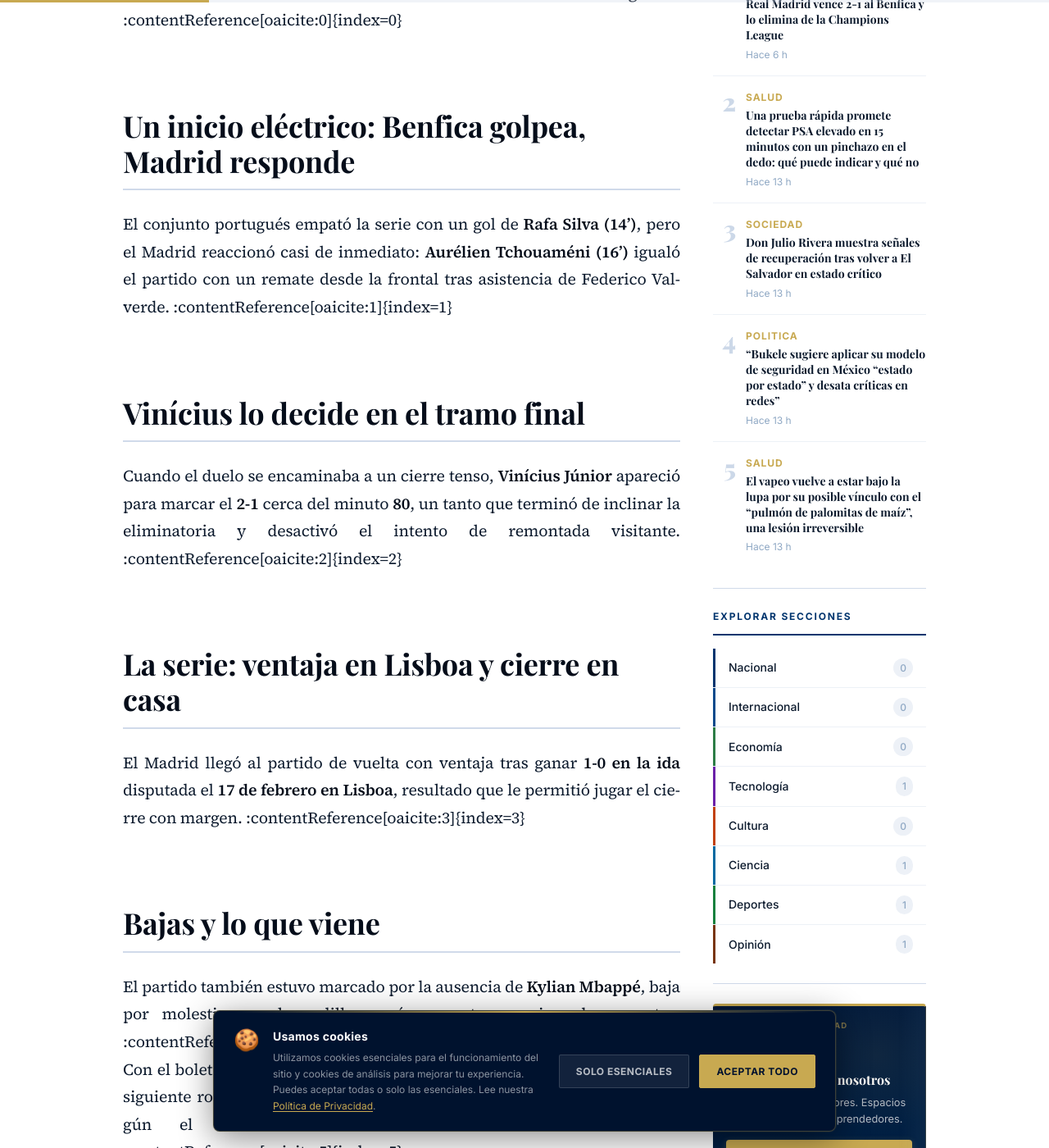
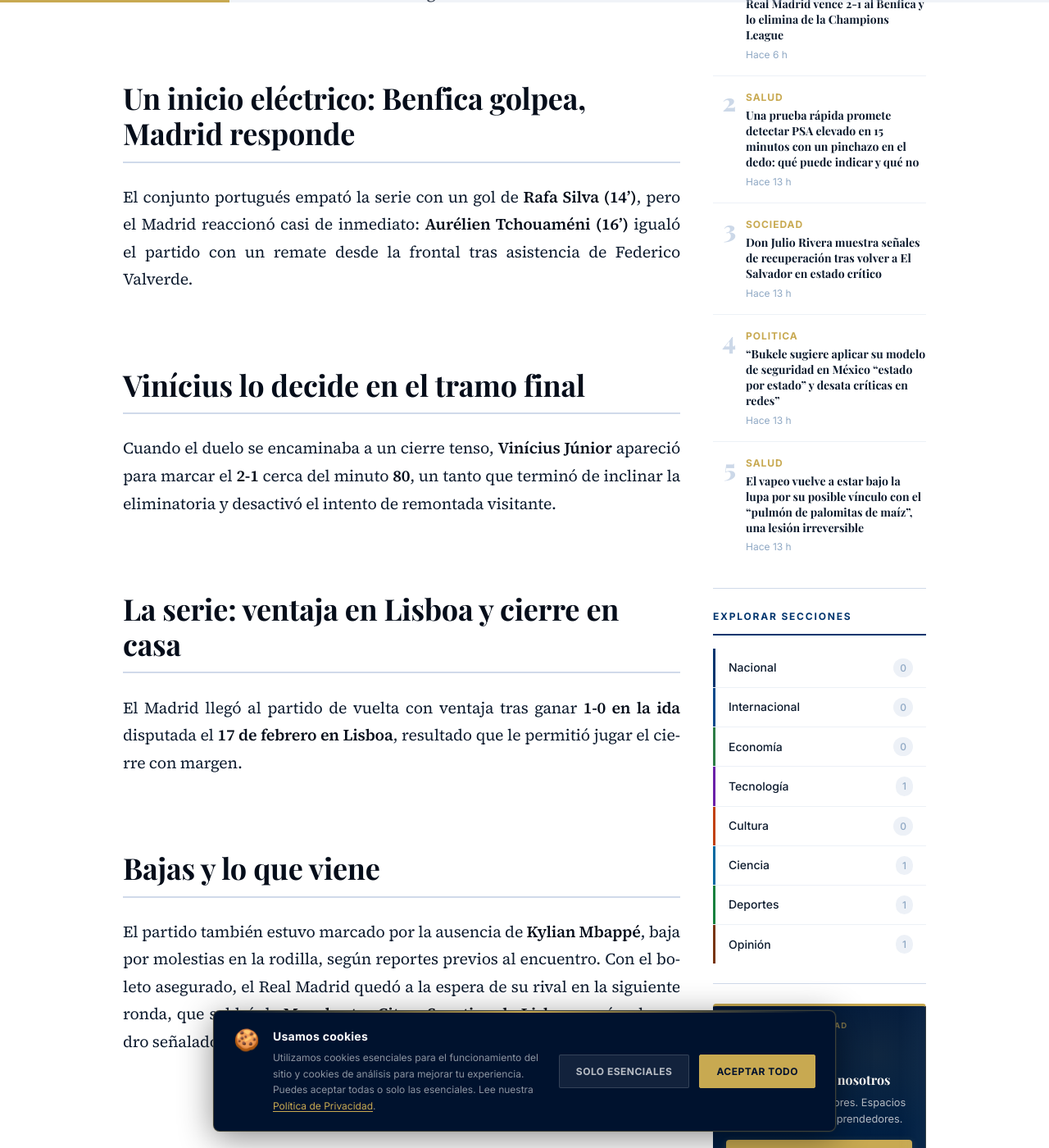
Before and after one commit to renedev0284-creator/Periodico, a Jekyll site: the page built from _posts/2026-02-25-real-madrid-benfica.md, in a window 1280 px wide and 1400 px high, scrolled down 1628 px. Shown: the whole window at 82% size. Built offline with Jekyll 4.4.1, drawn with Linux system fonts in a browser that asks for light colours; some web fonts are replaced; some of the changed text lies outside the part shown.

Commit message:
Eliminados caracteres especiales en post real madrid benfica

```diff
--- a/_posts/2026-02-25-real-madrid-benfica.md
+++ b/_posts/2026-02-25-real-madrid-benfica.md
@@ -13,21 +13,19 @@ featured: true
 breaking: true
 ---
 
-**Real Madrid** selló su clasificación a los octavos de final de la UEFA Champions League tras vencer **2-1 al Benfica** en el Santiago Bernabéu y cerrar la eliminatoria con **3-1 en el global**. :contentReference[oaicite:0]{index=0}
+**Real Madrid** selló su clasificación a los octavos de final de la UEFA Champions League tras vencer **2-1 al Benfica** en el Santiago Bernabéu y cerrar la eliminatoria con **3-1 en el global**.
 
 ## Un inicio eléctrico: Benfica golpea, Madrid responde
 
-El conjunto portugués empató la serie con un gol de **Rafa Silva (14')**, pero el Madrid reaccionó casi de inmediato: **Aurélien Tchouaméni (16')** igualó el partido con un remate desde la frontal tras asistencia de Federico Valverde. :contentReference[oaicite:1]{index=1}
-
+El conjunto portugués empató la serie con un gol de **Rafa Silva (14')**, pero el Madrid reaccionó casi de inmediato: **Aurélien Tchouaméni (16')** igualó el partido con un remate desde la frontal tras asistencia de Federico Valverde.
 ## Vinícius lo decide en el tramo final
 
-Cuando el duelo se encaminaba a un cierre tenso, **Vinícius Júnior** apareció para marcar el **2-1** cerca del minuto **80**, un tanto que terminó de inclinar la eliminatoria y desactivó el intento de remontada visitante. :contentReference[oaicite:2]{index=2}
-
+Cuando el duelo se encaminaba a un cierre tenso, **Vinícius Júnior** apareció para marcar el **2-1** cerca del minuto **80**, un tanto que terminó de inclinar la eliminatoria y desactivó el intento de remontada visitante.
 ## La serie: ventaja en Lisboa y cierre en casa
 
-El Madrid llegó al partido de vuelta con ventaja tras ganar **1-0 en la ida** disputada el **17 de febrero en Lisboa**, resultado que le permitió jugar el cierre con margen. :contentReference[oaicite:3]{index=3}
+El Madrid llegó al partido de vuelta con ventaja tras ganar **1-0 en la ida** disputada el **17 de febrero en Lisboa**, resultado que le permitió jugar el cierre con margen.
 
 ## Bajas y lo que viene
 
-El partido también estuvo marcado por la ausencia de **Kylian Mbappé**, baja por molestias en la rodilla, según reportes previos al encuentro. :contentReference[oaicite:4]{index=4}
-Con el boleto asegurado, el Real Madrid quedó a la espera de su rival en la siguiente ronda, que saldrá de **Manchester City o Sporting de Lisboa**, según el cuadro señalado en la cobertura del cruce. :contentReference[oaicite:5]{index=5}
+El partido también estuvo marcado por la ausencia de **Kylian Mbappé**, baja por molestias en la rodilla, según reportes previos al encuentro.
+Con el boleto asegurado, el Real Madrid quedó a la espera de su rival en la siguiente ronda, que saldrá de **Manchester City o Sporting de Lisboa**, según el cuadro señalado en la cobertura del cruce.
```
